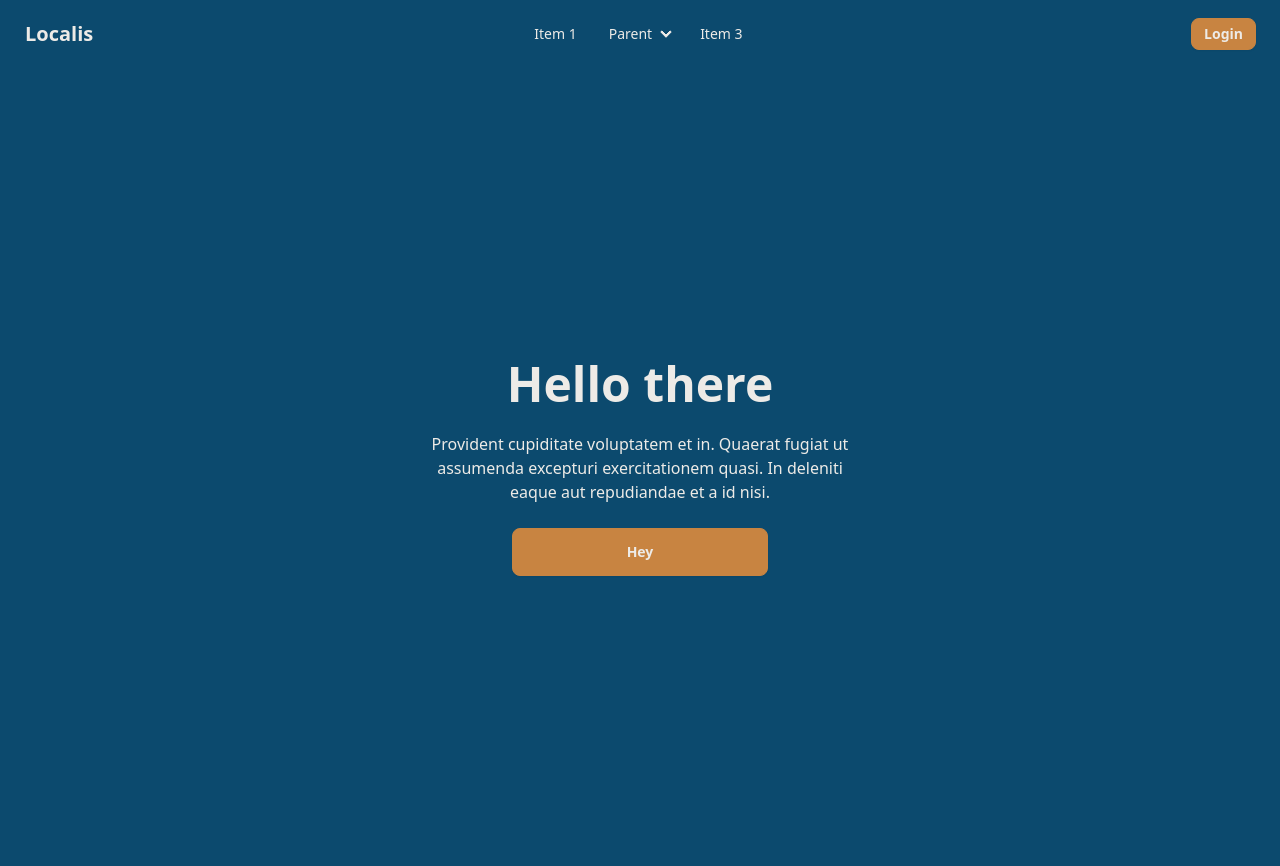
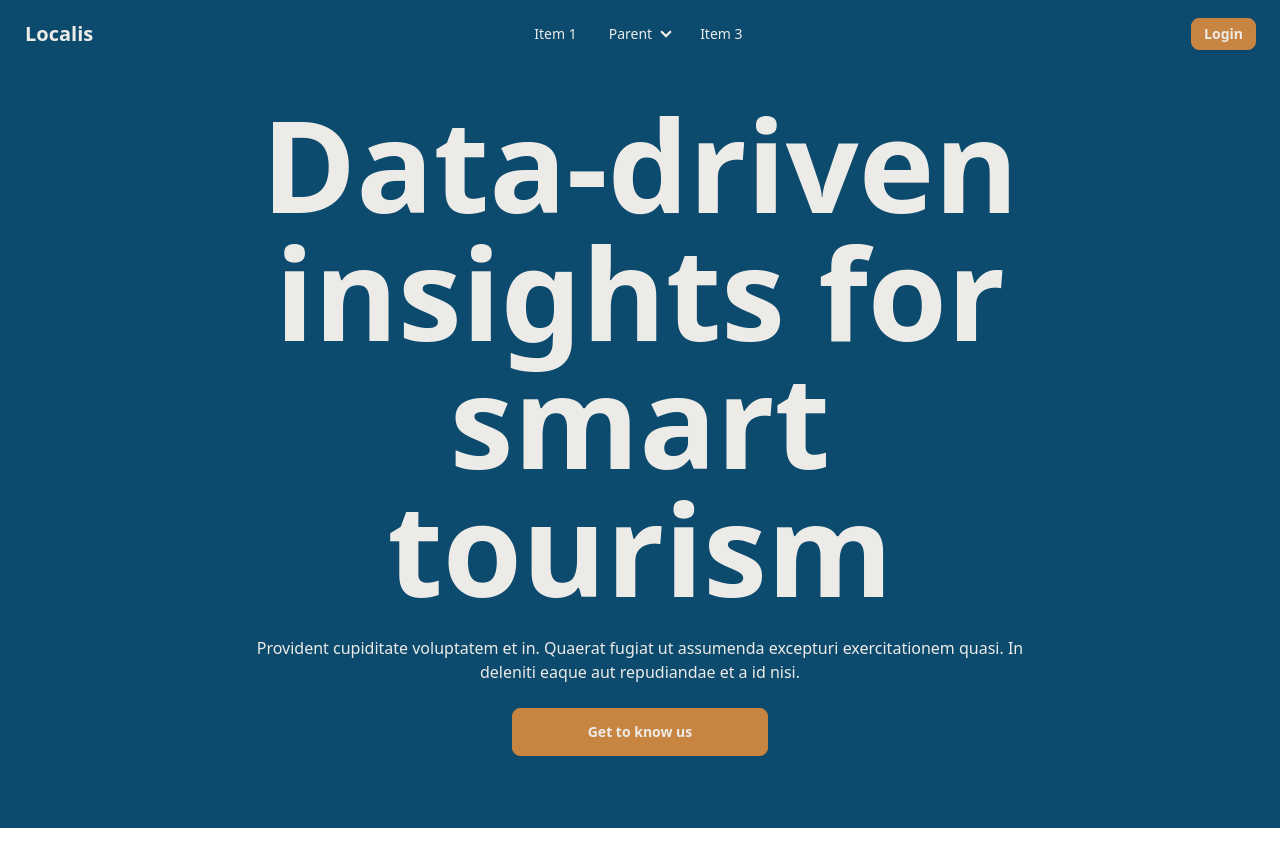
Before and after one commit to campbellm92/data-visualisation-capstone, a React (Vite) app in the folder client/: page / in a window 1280 px wide. After the commit the page ends 828 px from the top, so only its background shows below. Built offline with nearby package versions, Linux system fonts and the light colour scheme.

Commit message:
change hero

```diff
--- a/client/src/sections/landing-page/HeroSection.jsx
+++ b/client/src/sections/landing-page/HeroSection.jsx
@@ -3,16 +3,18 @@ import { ButtonMediumWide } from "../../components/ui/Buttons";
 export default function HeroSection() {
   return (
     <div>
-      <div className="hero bg-base-300 min-h-screen">
-        <div className="hero-content text-primary-content text-center z-auto">
-          <div className="max-w-md">
-            <h1 className="text-5xl font-bold">Hello there</h1>
+      <div className="hero bg-base-300 min-h-screen -mt-10 z-auto">
+        <div className="hero-content text-primary-content text-center">
+          <div className="max-w-3xl">
+            <h1 className="text-6xl sm:text-5xl md:text-7xl lg:text-8xl xl:text-9xl font-bold">
+              Data-driven insights for smart tourism
+            </h1>
             <p className="py-6">
               Provident cupiditate voluptatem et in. Quaerat fugiat ut assumenda
               excepturi exercitationem quasi. In deleniti eaque aut repudiandae
               et a id nisi.
             </p>
-            <ButtonMediumWide>Hey</ButtonMediumWide>{" "}
+            <ButtonMediumWide>Get to know us</ButtonMediumWide>{" "}
           </div>
         </div>
       </div>
```
